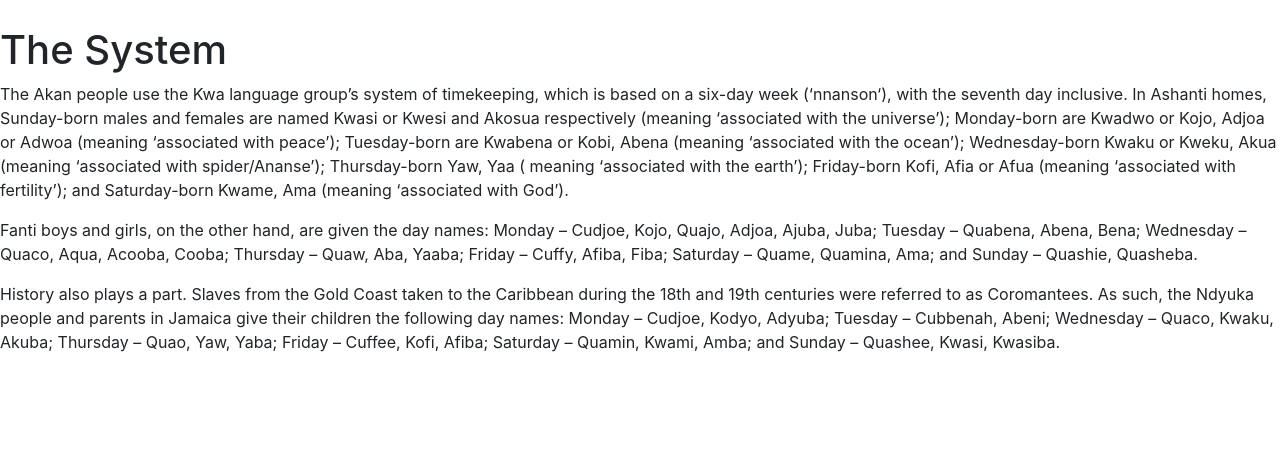
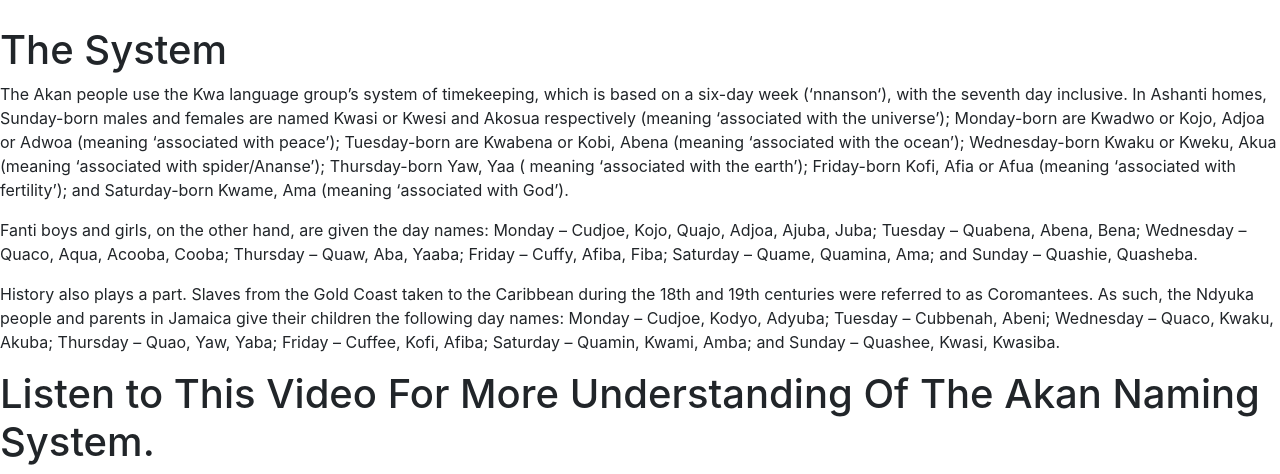
Before and after one commit to l-beep/the-akan-naming-system, a plain HTML site: page index.html in a window 1280 px wide. Shown: the part 1062-1536 px from the top of the page. Before the commit the page ends 1432 px from the top, so only its background shows below. Drawn offline with Linux system fonts and the light colour scheme; files that its build step writes are made by us from their sources.

```diff
--- a/index.html
+++ b/index.html
@@ -15,6 +15,7 @@
         <p>The Akan people use the Kwa language group’s system of timekeeping, which is based on a six-day week (‘nnanson‘), with the seventh day inclusive. In Ashanti homes, Sunday-born males and females are named Kwasi or Kwesi and Akosua respectively (meaning ‘associated with the universe’); Monday-born are Kwadwo or Kojo, Adjoa or Adwoa (meaning ‘associated with peace’); Tuesday-born are Kwabena or Kobi, Abena (meaning ‘associated with the ocean’); Wednesday-born Kwaku or Kweku, Akua (meaning ‘associated with spider/Ananse’); Thursday-born Yaw, Yaa ( meaning ‘associated with the earth’); Friday-born Kofi, Afia or Afua (meaning ‘associated with fertility’); and Saturday-born Kwame, Ama (meaning ‘associated with God’).</p>
         <p>Fanti boys and girls, on the other hand, are given the day names: Monday – Cudjoe, Kojo, Quajo, Adjoa, Ajuba, Juba; Tuesday – Quabena, Abena, Bena; Wednesday – Quaco, Aqua, Acooba, Cooba; Thursday – Quaw, Aba, Yaaba; Friday – Cuffy, Afiba, Fiba; Saturday – Quame, Quamina, Ama; and Sunday – Quashie, Quasheba.</p>
         <p>History also plays a part. Slaves from the Gold Coast taken to the Caribbean during the 18th and 19th centuries were referred to as Coromantees. As such, the Ndyuka people and parents in Jamaica give their children the following day names: Monday – Cudjoe, Kodyo, Adyuba; Tuesday – Cubbenah, Abeni; Wednesday – Quaco, Kwaku, Akuba; Thursday – Quao, Yaw, Yaba; Friday – Cuffee, Kofi, Afiba; Saturday – Quamin, Kwami, Amba; and Sunday – Quashee, Kwasi, Kwasiba.</p>
+        <h1>Listen to This Video For More Understanding Of The Akan Naming System.</h1>
 
 
     </body>
```
